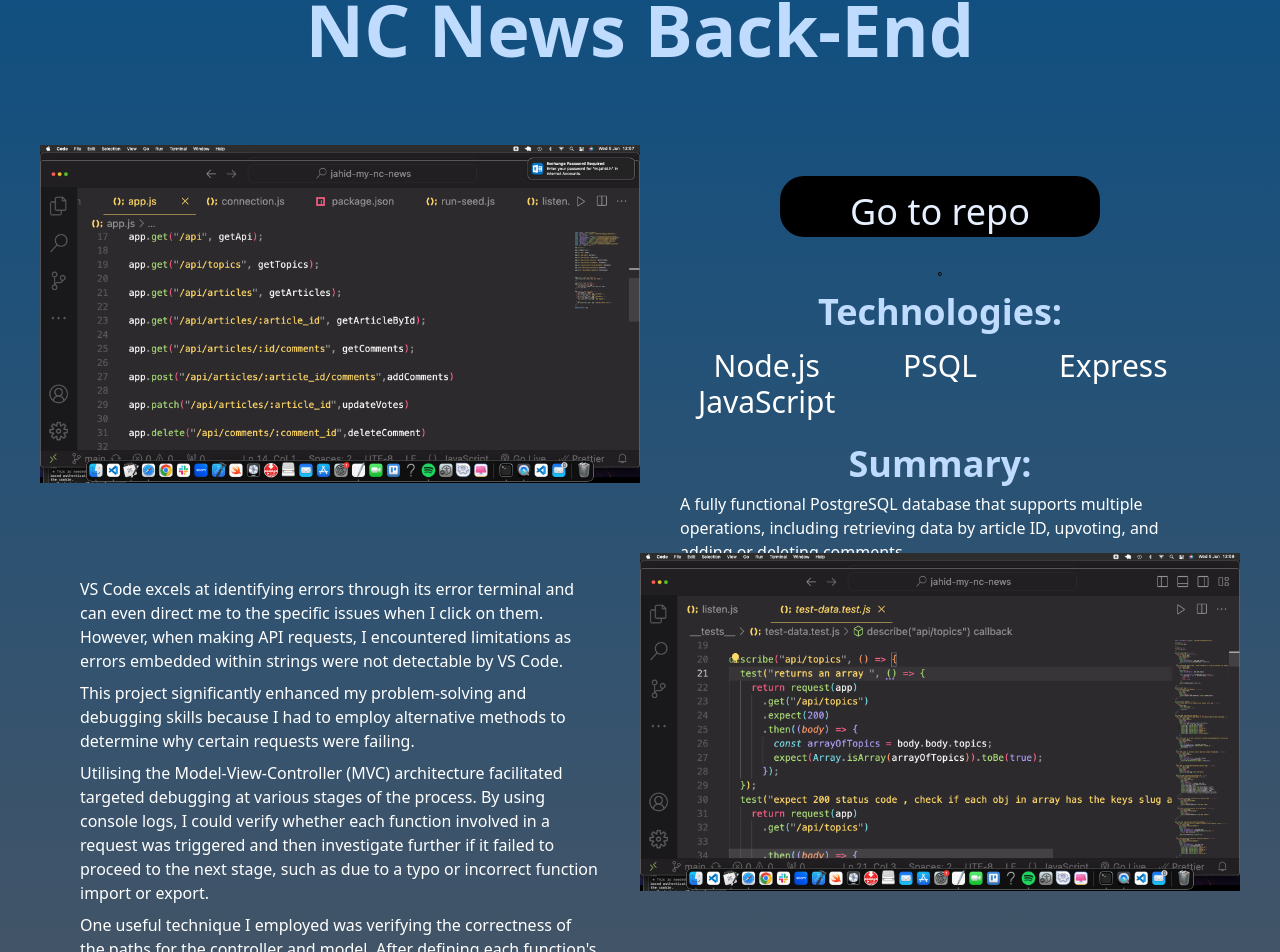
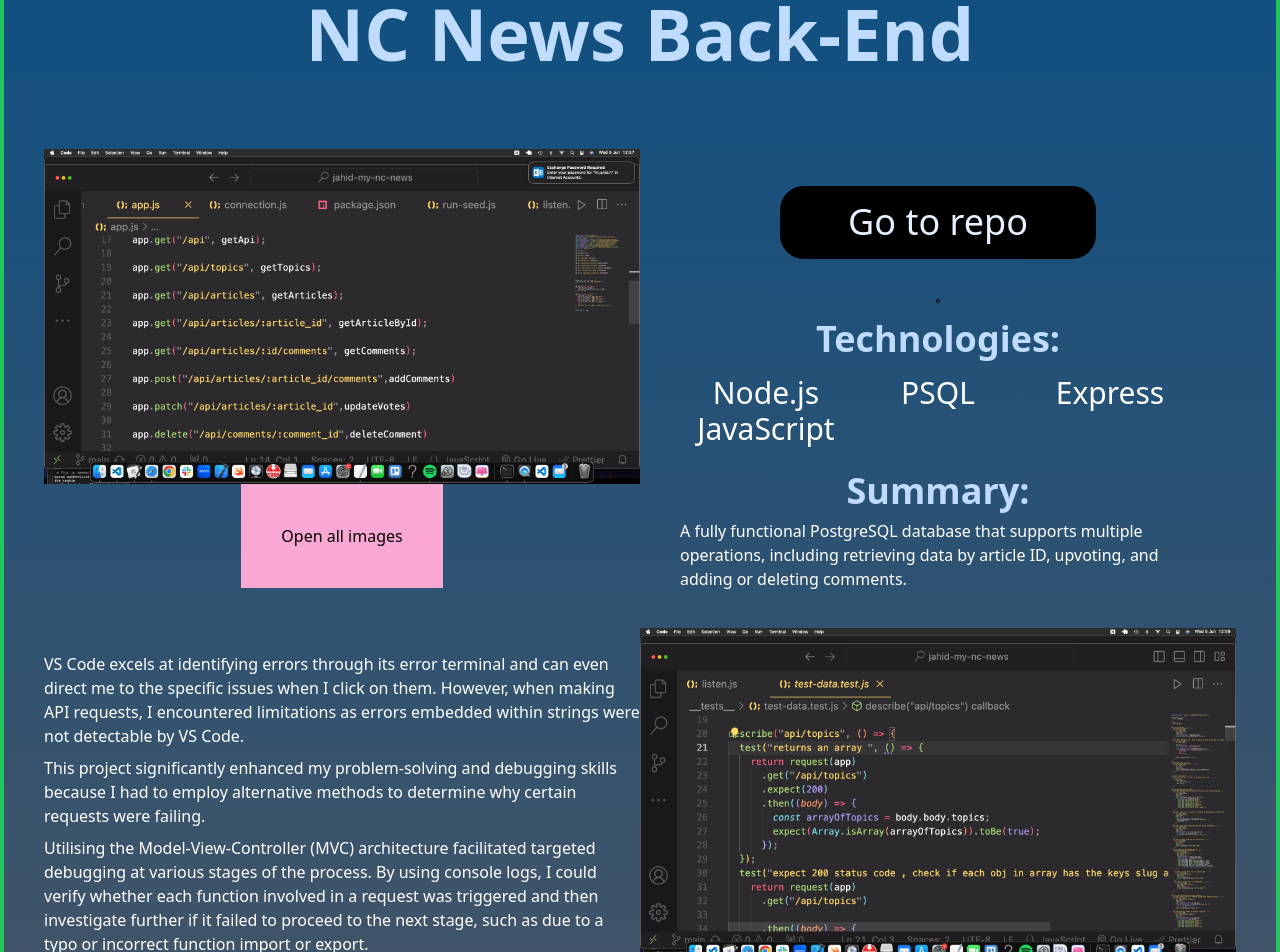
Before and after one commit to MJahidH/my-portfolio, a React (Vite) app in the folder my-portfolio/: page /projects/1 in a window 1280 px wide. Shown: the part 335-1287 px from the top of the page. Built offline with nearby package versions, Linux system fonts and the light colour scheme.

Commit message:
button created to open a window at the fornt of the current page, button also created to exist this window.

```diff
--- /dev/null
+++ b/my-portfolio/src/components/main-project-page/ImageCarousel.jsx
@@ -0,0 +1,31 @@
+const ImageCarousel = ({setCarouselOpen,carouselOpen}) => {
+
+
+
+  const handleCarouselClick = () => {
+    setCarouselOpen(!carouselOpen)
+      }
+
+  return (
+    <div
+      className="
+        absolute
+        mx-60
+        z-100
+        w-3/4
+        h-4/5
+        my-40
+        mt-60
+
+        border-4
+        border-yellow-500
+        bg-black"
+    >
+      <button className="bg-red-500 absolute top-0 left-0"
+      onClick={()=>{handleCarouselClick()}}>closse window </button>
+      <h1>this is the image carousel</h1>
+    </div>
+  );
+};
+
+export default ImageCarousel;
--- a/my-portfolio/src/components/main-project-page/MainProjectPage.jsx
+++ b/my-portfolio/src/components/main-project-page/MainProjectPage.jsx
@@ -3,10 +3,12 @@ import { useParams } from "react-router-dom";
 import projects from "../../projects-data.json";
 import MainProjectPageRow1 from "./MainProjectPageRow1";
 import MainProjectPageRow2 from "./MainProjectPageRow2";
+import ImageCarousel from "./ImageCarousel";
 
 const MainProjectPage = () => {
   const { project_id } = useParams();
   const [project, setProject] = useState({});
+  const [carouselOpen, setCarouselOpen] = useState(false);
 
   useEffect(() => {
     const filteredProject = projects.filter((project) => {
@@ -15,11 +17,15 @@ const MainProjectPage = () => {
     setProject(filteredProject[0]);
   }, []);
 
+
+
   return (
-    <div className="px-10 pb-20 ">
+    <div className="w-full pb-20 border-4 border-green-500 ">
+      {carouselOpen && <ImageCarousel carouselOpen={carouselOpen} setCarouselOpen={setCarouselOpen}/>}
       <h1 className="text-blue-200 font-bold text-7xl pt-20">{project.title}</h1>
-      <MainProjectPageRow1 project={project}/>
+      <MainProjectPageRow1 carouselOpen={carouselOpen} setCarouselOpen={setCarouselOpen} project={project}/>
       <MainProjectPageRow2 project={project} project_id={project_id}/>
+
 
     </div>
   );
--- a/my-portfolio/src/components/main-project-page/MainProjectPageRow1.jsx
+++ b/my-portfolio/src/components/main-project-page/MainProjectPageRow1.jsx
@@ -1,10 +1,12 @@
 import { useEffect, useState } from "react";
 import TwoButtonDiv from "./TwoButtonDiv";
 import OneButtonDiv from "./OneButtonDiv";
+import ImageCarousel from "./ImageCarousel";
 
-const MainProjectPageRow1 = ({ project }) => {
+const MainProjectPageRow1 = ({ project,carouselOpen,setCarouselOpen }) => {
   const [imagePath, setImagePath] = useState("");
-  const [technologies,setTechnologies] = useState([])
+  const [technologies, setTechnologies] = useState([]);
+
 
   useEffect(() => {
     if (project.imagePreview) {
@@ -12,12 +14,17 @@ const MainProjectPageRow1 = ({ project }) => {
     }
   }, [project.imagePreview]);
 
-
   useEffect(() => {
     if (project.tags) {
-      setTechnologies([...project.tags])
+      setTechnologies([...project.tags]);
     }
   }, [project.tags]);
+
+  const handleCarouselClick = () => {
+    setCarouselOpen(!carouselOpen)
+      }
+
+
 
 
   return (
@@ -25,31 +32,47 @@ const MainProjectPageRow1 = ({ project }) => {
       className="
   mt-20
   w-full
+  px-10
 
   grid grid-cols-2"
     >
-      <img src={`/assets/${imagePath}`} alt="Test Screenshot" />
+      <div>
+        <img src={`/assets/${imagePath}`} alt="Test Screenshot" />
+        <button onClick={() => {handleCarouselClick()}} className="p-10 bg-pink-300">Open all images</button>
+      </div>
+
       <div className="px-10">
         {project.hostedLink ? (
           <TwoButtonDiv project={project} />
         ) : (
           <OneButtonDiv project={project} />
         )}
-        ˚<h2 className="text-center text-blue-200 font-bold  text-4xl">Technologies:</h2>
+        ˚
+        <h2 className="text-center text-blue-200 font-bold  text-4xl">
+          Technologies:
+        </h2>
         <ul
           className={`
         text-left
-        ${technologies.length === 2 ? `grid grid-cols-2
-        mt-4` : `grid grid-cols-3
-        mt-4`}
+        ${
+          technologies.length === 2
+            ? `grid grid-cols-2
+        mt-4`
+            : `grid grid-cols-3
+        mt-4`
+        }
         `}
         >
           {project.tags?.map((tech) => {
             return <li className="text-white text-center text-3xl">{tech}</li>;
           })}
         </ul>
-        <h2 className="text-center text-blue-200 font-bold  text-4xl pt-6">Summary:</h2>
-        <p className="text-white text-left text-m pt-2">{project.description}</p>
+        <h2 className="text-center text-blue-200 font-bold  text-4xl pt-6">
+          Summary:
+        </h2>
+        <p className="text-white text-left text-m pt-2">
+          {project.description}
+        </p>
       </div>
     </div>
   );
--- a/my-portfolio/src/components/main-project-page/MainProjectPageRow2.jsx
+++ b/my-portfolio/src/components/main-project-page/MainProjectPageRow2.jsx
@@ -26,10 +26,11 @@ const MainProjectPageRow2 = ({ project,project_id }) => {
         className="
     mt-10
     w-full
+    px-10
 
     grid grid-cols-2"
       >
-        <div className="px-10 py-4">
+        <div className=" py-4">
 
 
           {fullDesc[`desc-${project_id}`].map((paragraph) => {
```
